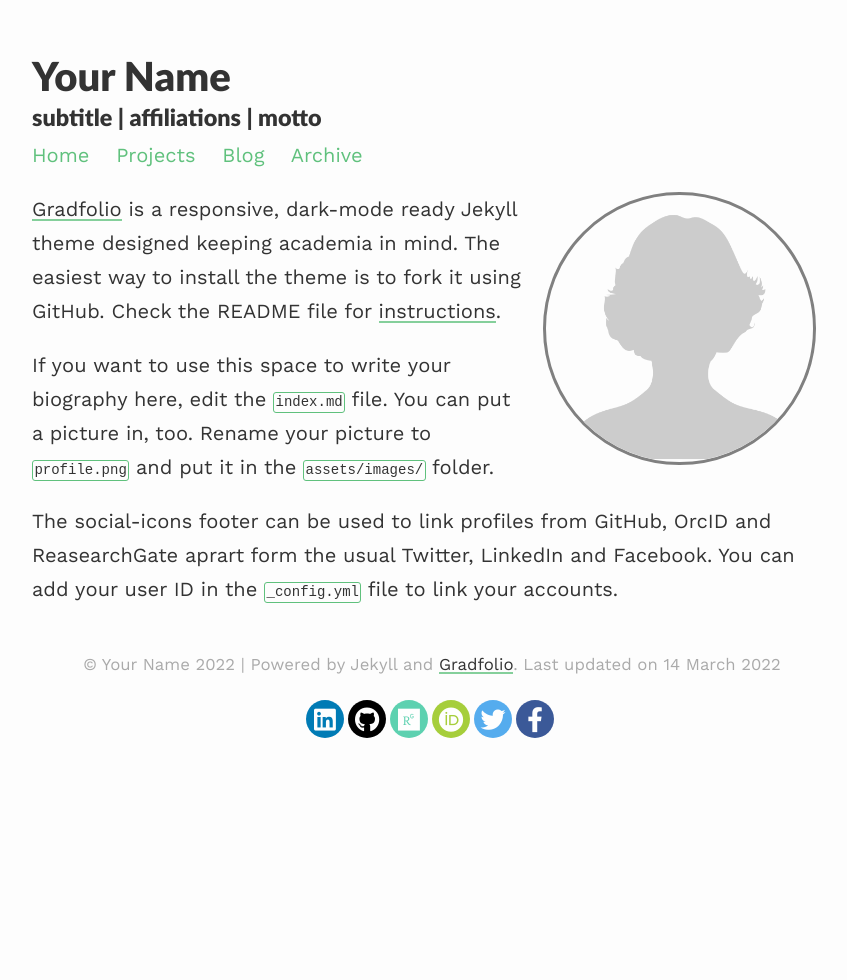
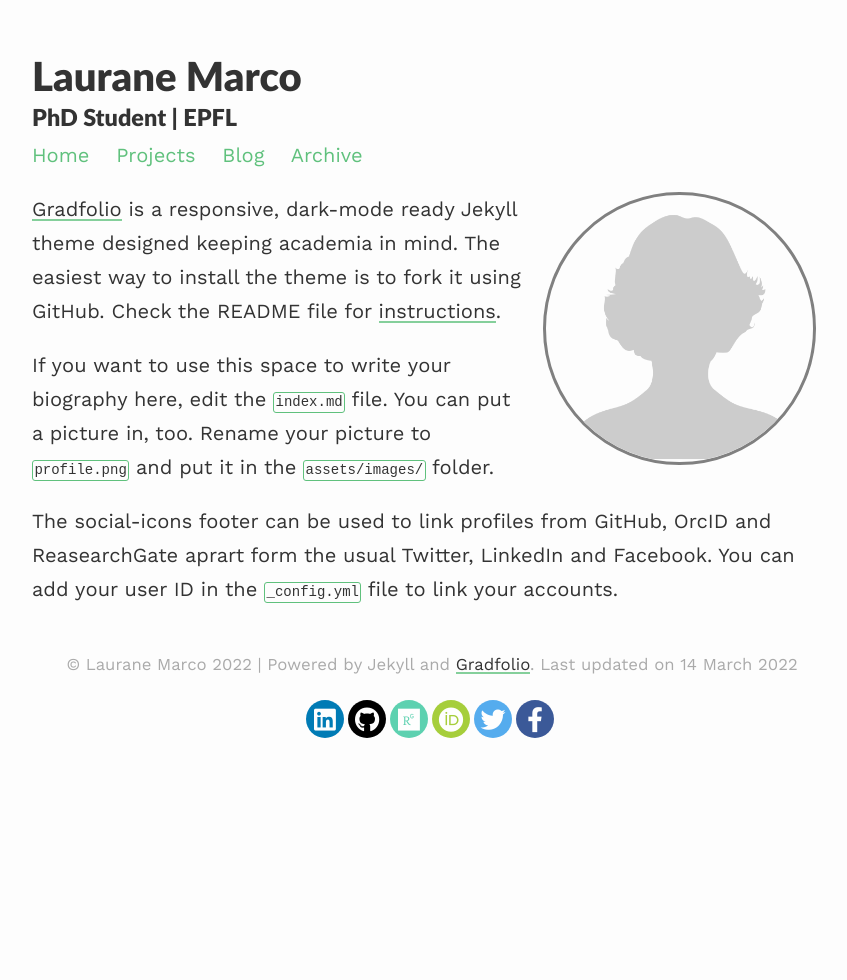
Before and after one commit to lauranemarco/lauranemarco.github.io, a Jekyll site: the page built from index.md, in a window 1280 px wide. Shown: the whole page, without its empty margins (208-1055 px from the left). Built offline with Jekyll 4.4.1, drawn with Linux system fonts in a browser that asks for light colours; nearby versions of some CDN libraries.

Commit message:
Update _config.yml

```diff
--- a/_config.yml
+++ b/_config.yml
@@ -1,7 +1,7 @@
 ### your site title here
 
-title: Your Name
-description: subtitle | affiliations | motto
+title: Laurane Marco
+description: PhD Student | EPFL
 
 baseurl: / #name of GitHub repository
 url: "" #custom url to be used instead of GitHub repository
```
